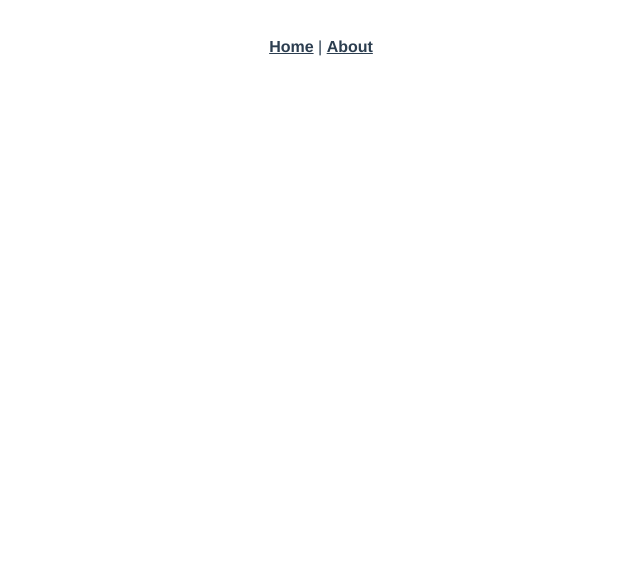
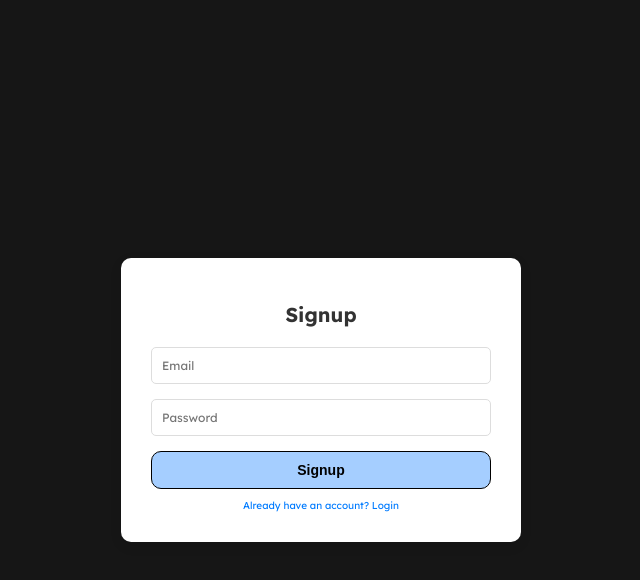
Before and after one commit to Citersito/medibax-front, a Vue app: page /signup in a window 1280 px wide. Before the commit this address had no page. Shown: the top 580 px of the page, without its empty margins (319-959 px from the left). Built offline with nearby package versions, Linux system fonts and the light colour scheme.

Commit message:
Inicializacion de repositorio

```diff
--- a/package.json
+++ b/package.json
@@ -7,6 +7,7 @@
     "build": "vue-cli-service build"
   },
   "dependencies": {
+    "axios": "^1.8.2",
     "vue": "^3.2.13",
     "vue-router": "^4.0.3",
     "vuex": "^4.0.0"
--- a/src/App.vue
+++ b/src/App.vue
@@ -1,30 +1,10 @@
 <template>
-  <nav>
-    <router-link to="/">Home</router-link> |
-    <router-link to="/about">About</router-link>
-  </nav>
+<!--  <nav>-->
+<!--    <router-link to="/">Home</router-link> |-->
+<!--    <router-link to="/about">About</router-link>-->
+<!--  </nav>-->
+<!--  <h1>hola</h1>-->
   <router-view/>
 </template>
 
-<style lang="scss">
-#app {
-  font-family: Avenir, Helvetica, Arial, sans-serif;
-  -webkit-font-smoothing: antialiased;
-  -moz-osx-font-smoothing: grayscale;
-  text-align: center;
-  color: #2c3e50;
-}
-
-nav {
-  padding: 30px;
-
-  a {
-    font-weight: bold;
-    color: #2c3e50;
-
-    &.router-link-exact-active {
-      color: #42b983;
-    }
-  }
-}
-</style>
+<style lang="scss" src="./assets/scss/main.scss"></style>
--- /dev/null
+++ b/src/assets/scss/_base.scss
@@ -0,0 +1,69 @@
+@import "variables";
+@import "mixins";
+
+// Globales
+
+html {
+  box-sizing: border-box;
+  font-size: 62.5%;
+}
+
+*,
+*:before,
+*:after {
+  box-sizing: inherit;
+}
+
+body {
+  font-family: $font-family;
+  width: 100vw;
+  height: 100%;
+  margin: 0;
+  user-select: none;
+  background-color: #161616;
+  color: #fff;
+  h1 {
+    font-size: 3.6rem;
+    @include respond-to(medium) {
+      font-size: 3rem;
+    }
+  }
+
+  h2 {
+    font-size: 3rem;
+    @include respond-to(medium) {
+      font-size: 2.6rem;
+    }
+  }
+
+  h3 {
+    font-size: 2.4rem;
+    @include respond-to(medium) {
+      font-size: 2rem;
+    }
+  }
+
+  p {
+    font-size: 1.6rem;
+    @include respond-to(medium) {
+      font-size: 1.4rem;
+    }
+  }
+
+  a {
+    text-decoration: none;
+    color: inherit;
+  }
+}
+
+//.layout {
+//  display: flex;
+//  min-height: 100rem;
+//  width: 100vw;
+//  flex-direction: row;
+//}
+//
+//.content {
+//  max-width: 95%;
+//  margin: 0 auto;
+//}
--- /dev/null
+++ b/src/assets/scss/_mixins.scss
@@ -0,0 +1,13 @@
+$breakpoints: (
+        small: 480px,
+        medium: 768px,
+        large: 1024px,
+);
+
+@mixin respond-to($breakpoint) {
+  @if map-has-key($breakpoints, $breakpoint) {
+    @media (min-width: map-get($breakpoints, $breakpoint)) {
+      @content;
+    }
+  }
+}
--- /dev/null
+++ b/src/assets/scss/_variables.scss
@@ -0,0 +1,8 @@
+@import url('https://fonts.googleapis.com/css2?family=Lexend+Deca:wght@100..900&display=swap');
+
+$font-family : 'Lexend Deca', serif;
+
+$cont-color: #363636;
+
+
+$icon-color: #B3B3B3;
--- /dev/null
+++ b/src/assets/scss/components/_auth.scss
@@ -0,0 +1,70 @@
+@import "../variables";
+.login-signup-container {
+  display: flex;
+  flex-direction: column;
+  align-items: center;
+  justify-content: center;
+  height: 100vh;
+}
+
+.login-signup-form {
+  background: white;
+  padding: 3rem;
+  border-radius: 10px;
+  box-shadow: 0 4px 12px rgba(0, 0, 0, 0.1);
+  width: 100%;
+  max-width: 400px;
+  display: flex;
+  flex-direction: column;
+  align-items: center;
+}
+
+.login-signup-form h1 {
+  margin-bottom: 2rem;
+  font-size: 2rem;
+  color: #333;
+}
+
+.login-signup-form input {
+  font-family: $font-family;
+  width: 100%;
+  padding: 1rem;
+  margin-bottom: 1.5rem;
+  border: 1px solid #ddd;
+  border-radius: 5px;
+  font-size: 1.2rem;
+  transition: border-color 0.3s;
+}
+
+.login-signup-form input:focus {
+  border-color: #007bff;
+  outline: none;
+}
+
+.login-signup-form button {
+  width: 100%;
+  padding: 1rem;
+  background-color: #a5ceff;
+  border: 1px solid #000;
+  border-radius: 10px;
+  color: #000;
+  font-weight: bold;
+  font-size: 1.4rem;
+  cursor: pointer;
+  transition: background-color 0.3s;
+}
+
+.login-signup-form button:hover {
+  border-bottom: 5px solid #000;
+}
+
+.login-signup-form a {
+  margin-top: 1rem;
+  color: #007bff;
+  text-decoration: none;
+  transition: color 0.3s;
+}
+
+.login-signup-form a:hover {
+  color: #0056b3;
+}
--- /dev/null
+++ b/src/assets/scss/main.scss
@@ -0,0 +1,5 @@
+@import "variables";
+
+@import "base";
+
+@import "components/auth";
--- a/src/router/index.js
+++ b/src/router/index.js
@@ -1,21 +1,31 @@
 import { createRouter, createWebHistory } from 'vue-router'
 import HomeView from '../views/HomeView.vue'
+import LoginView from '../views/LoginView.vue'
+import SignupView from '../views/SignupView.vue'
+import AboutView from '../views/AboutView.vue'
 
 const routes = [
   {
     path: '/',
     name: 'home',
-    component: HomeView
+    component: HomeView,
+    meta: { requiresAuth: true }
+  },
+  {
+    path: '/login',
+    name: 'login',
+    component: LoginView
+  },
+  {
+    path: '/signup',
+    name: 'signup',
+    component: SignupView
   },
   {
     path: '/about',
     name: 'about',
-    // route level code-splitting
-    // this generates a separate chunk (about.[hash].js) for this route
-    // which is lazy-loaded when the route is visited.
-    component: function () {
-      return import(/* webpackChunkName: "about" */ '../views/AboutView.vue')
-    }
+    component: AboutView,
+    meta: { requiresAuth: true }
   }
 ]
 
@@ -24,4 +34,13 @@ const router = createRouter({
   routes
 })
 
+router.beforeEach((to, from, next) => {
+  const token = localStorage.getItem('token')
+  if (to.matched.some(record => record.meta.requiresAuth) && !token) {
+    next({ name: 'login' })
+  } else {
+    next()
+  }
+})
+
 export default router
--- /dev/null
+++ b/src/services/api.js
@@ -0,0 +1,10 @@
+import axios from 'axios'
+
+const instance = axios.create({
+    baseURL: 'http://localhost:5500/',
+    headers: {
+        'Content-Type': 'application/json'
+    }
+})
+
+export default instance
--- /dev/null
+++ b/src/views/LoginView.vue
@@ -0,0 +1,37 @@
+<template>
+  <div class="login-signup-container">
+    <form class="login-signup-form" @submit.prevent="login">
+      <h1>Login</h1>
+      <input v-model="email" type="email" placeholder="Email" required>
+      <input v-model="password" type="password" placeholder="Password" required>
+      <button type="submit">Login</button>
+      <a href="/signup">Don't have an account? Sign up</a>
+    </form>
+  </div>
+</template>
+<script>
+import axios from '../services/api'
+
+export default {
+  data() {
+    return {
+      email: '',
+      password: ''
+    }
+  },
+  methods: {
+    async login() {
+      try {
+        const response = await axios.post('/auth/login', {
+          email: this.email,
+          password: this.password
+        })
+        localStorage.setItem('token', response.data.access_token)
+        this.$router.push('/')
+      } catch (error) {
+        console.error(error)
+      }
+    }
+  }
+}
+</script>
--- /dev/null
+++ b/src/views/SignupView.vue
@@ -0,0 +1,39 @@
+<template>
+  <div class="login-signup-container">
+    <form class="login-signup-form" @submit.prevent="signup">
+      <h1>Signup</h1>
+      <input v-model="email" type="email" placeholder="Email" required>
+      <input v-model="password" type="password" placeholder="Password" required>
+      <button type="submit">Signup</button>
+      <a href="/login">Already have an account? Login</a>
+    </form>
+  </div>
+</template>
+
+
+<script>
+import axios from '../services/api'
+
+export default {
+  data() {
+    return {
+      email: '',
+      password: ''
+    }
+  },
+  methods: {
+    async signup() {
+      try {
+        const response = await axios.post('/auth/signup', {
+          email: this.email,
+          password: this.password
+        })
+        localStorage.setItem('token', response.data.access_token)
+        this.$router.push('/')
+      } catch (error) {
+        console.error(error)
+      }
+    }
+  }
+}
+</script>
```
Also changed, not shown: 1 other file (tests, documents, lock files or other folders).
